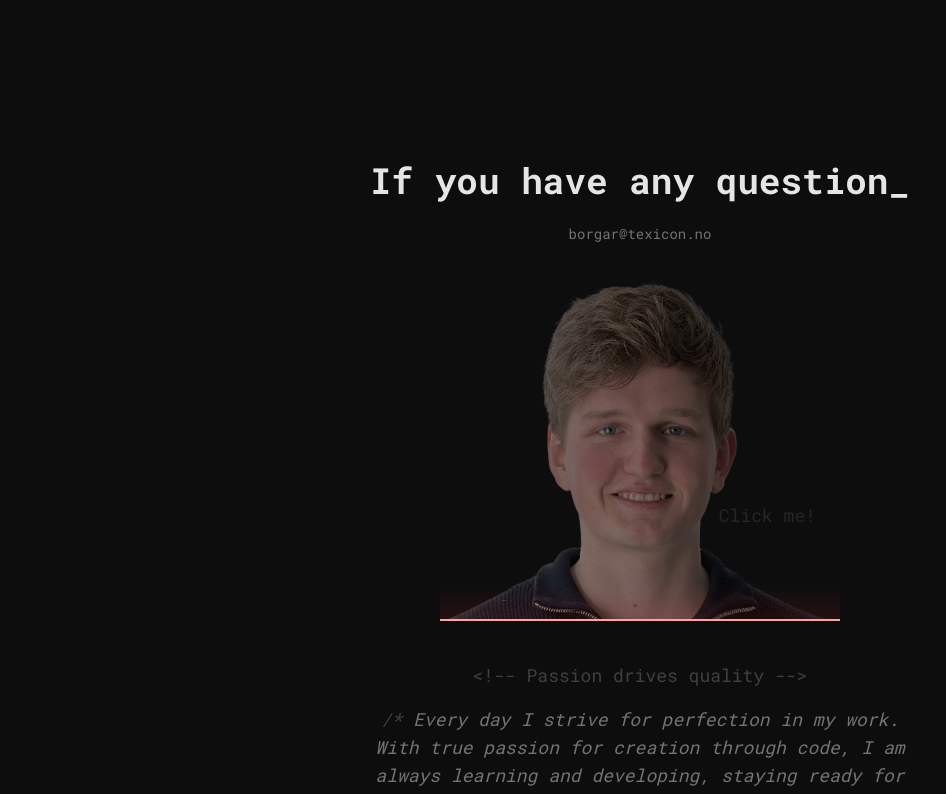
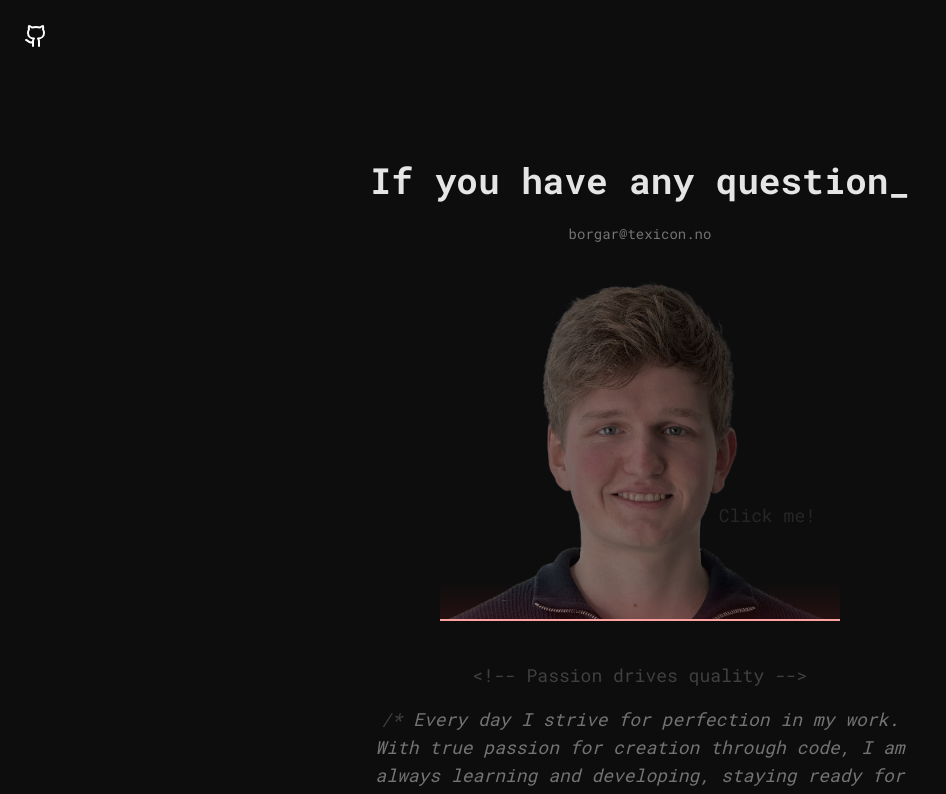
Before and after one commit to borgaar/portfolio, a Next.js app: page / in a window 1280 px wide. Shown: the top 794 px of the page, without its empty margins (0-946 px from the left). Built offline with nearby package versions, Linux system fonts and the light colour scheme.

Commit message:
added github in navbar

```diff
--- a/package.json
+++ b/package.json
@@ -9,6 +9,7 @@
     "lint": "next lint"
   },
   "dependencies": {
+    "lucide-react": "^0.483.0",
     "next": "15.2.3",
     "react": "^19.0.0",
     "react-dom": "^19.0.0",
--- a/src/app/components/me.tsx
+++ b/src/app/components/me.tsx
@@ -2,6 +2,7 @@
 import Image from "next/image";
 import PageContainer from "./page-container";
 import { useEffect, useState } from "react";
+import { HERO_ANIMATION_DURATION } from "../lib/constants";
 
 export default function Me() {
   const [isVisible, setIsVisible] = useState(false);
@@ -14,7 +15,7 @@ export default function Me() {
     });
     setTimeout(() => {
       doAnimations();
-    }, 10000);
+    }, HERO_ANIMATION_DURATION);
   }, []);
 
   const doAnimations = async () => {
@@ -34,6 +35,7 @@ export default function Me() {
       <a
         href="https://www.linkedin.com/in/borgar-barland-1096b7303/"
         target="_blank"
+        rel="noopener noreferrer"
       >
         <div className="relative group overflow-hidden">
           <div className="absolute h-full w-full border-b-2 border-red-300 bg-gradient-to-t z-10 from-red-500/10 via-transparent via-10% to-transparent " />
--- /dev/null
+++ b/src/app/components/navbar.tsx
@@ -0,0 +1,32 @@
+"use client";
+import { Github } from "lucide-react";
+import { useEffect, useState } from "react";
+import { HERO_ANIMATION_DURATION } from "../lib/constants";
+
+export default function Navbar() {
+  const [isVisible, setIsVisible] = useState(false);
+
+  useEffect(() => {
+    window.addEventListener("scroll", () => setIsVisible(true));
+
+    setTimeout(() => {
+      setIsVisible(true);
+    }, HERO_ANIMATION_DURATION);
+  }, []);
+
+  return (
+    <nav
+      className={`fixed flex justify-start ${
+        isVisible ? "opacity-100" : "opacity-0"
+      } duration-1000 top-0 left-0 right-0 z-50`}
+    >
+      <a
+        href="https://github.com/borgaar/portfolio"
+        target="_blank"
+        rel="noopener noreferrer"
+      >
+        <Github color="white" className={`m-6`} />
+      </a>
+    </nav>
+  );
+}
--- a/src/app/components/work-card.tsx
+++ b/src/app/components/work-card.tsx
@@ -12,6 +12,7 @@ export default function WorkCard({
     <a
       href={href}
       target="_blank"
+      rel="noopener noreferrer"
       className="flex flex-col h-full bg-neutral-900 lg:bg-transparent rounded-lg transition-all hover:scale-[1.04] hover:z-20 relative group"
     >
       <div className="relative w-full h-64">
--- a/src/app/layout.tsx
+++ b/src/app/layout.tsx
@@ -1,6 +1,7 @@
 import type { Metadata } from "next";
 import { Roboto_Mono } from "next/font/google";
 import "./globals.css";
+import Navbar from "./components/navbar";
 
 const robotoMono = Roboto_Mono({
   variable: "--font-roboto-mono",
@@ -18,8 +19,11 @@ export default function RootLayout({
   children: React.ReactNode;
 }>) {
   return (
-    <html lang="en" className="scrollbar-none">
-      <body className={`${robotoMono.className} antialiased`}>{children}</body>
+    <html lang="en" className="relative scrollbar-none">
+      <body className={`${robotoMono.className} antialiased`}>
+        <Navbar />
+        {children}
+      </body>
     </html>
   );
 }
--- /dev/null
+++ b/src/app/lib/constants.ts
@@ -0,0 +1 @@
+export const HERO_ANIMATION_DURATION = 10000;
--- a/src/app/page.tsx
+++ b/src/app/page.tsx
@@ -4,6 +4,7 @@ import { useEffect, useRef, useState } from "react";
 import Hero from "./components/hero";
 import Me from "./components/me";
 import WorkGrid from "./components/work-grid";
+import { HERO_ANIMATION_DURATION } from "./lib/constants";
 
 export default function Home() {
   const workSectionRef = useRef<HTMLDivElement>(null);
@@ -14,7 +15,7 @@ export default function Home() {
     window.addEventListener("scroll", () => setIsVisible(true));
     setTimeout(() => {
       setIsVisible(true);
-    }, 10000);
+    }, HERO_ANIMATION_DURATION);
   }, []);
 
   const scrollToWork = (e: { preventDefault: () => void }) => {
```
Also changed, not shown: 1 other file (tests, documents, lock files or other folders).
